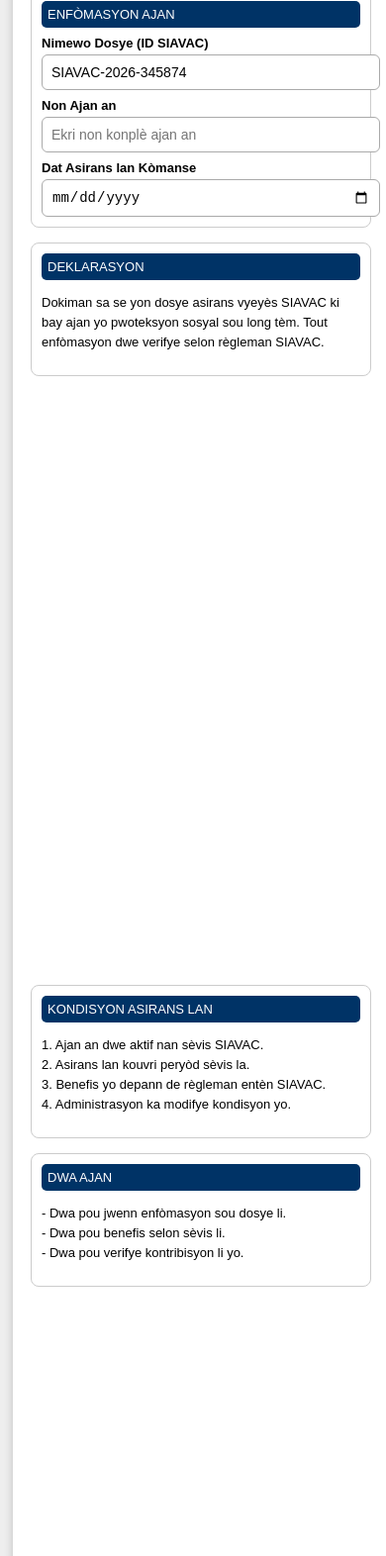
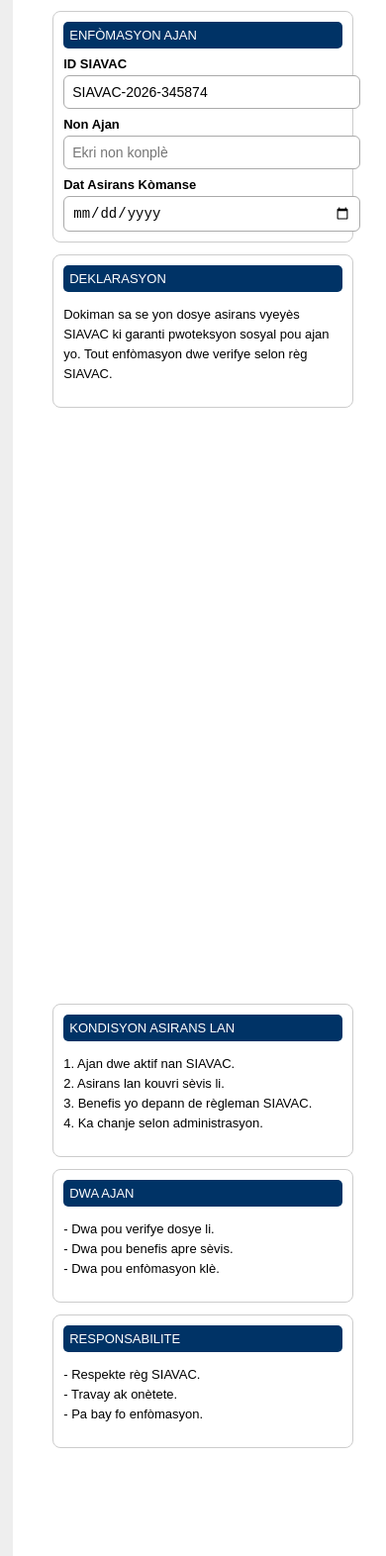
Before and after one commit to siavac/PouAsiransVyeyes, a plain HTML site: page index.html in a window 390 px wide. Shown: the part 174-1746 px from the top of the page at 99% size. Drawn offline with Linux system fonts and the light colour scheme.

Commit message:
Update index.html

```diff
--- a/index.html
+++ b/index.html
@@ -3,7 +3,7 @@
 <head>
 <meta charset="UTF-8">
 <meta name="viewport" content="width=device-width, initial-scale=1.0">
-<title>SIAVAC - Asirans Vyeyès Ajan</title>
+<title>SIAVAC - Asirans Vyeyès</title>
 
 <script src="https://cdnjs.cloudflare.com/ajax/libs/html2pdf.js/0.10.1/html2pdf.bundle.min.js"></script>
 
@@ -19,24 +19,21 @@ max-width:900px;
 margin:auto;
 background:#fff;
 padding:10px;
-border-radius:10px;
-box-shadow:0 0 10px rgba(0,0,0,0.2);
 }
 
 #pdf{
 width:100%;
-margin:auto;
 }
 
-/* PAGE */
+/* 🔥 FIX PAGES */
 .page{
 width:100%;
-max-width:210mm;
-min-height:297mm;
-padding:12px;
+height:297mm;
+padding:12mm;
 box-sizing:border-box;
 page-break-after:always;
 break-after:page;
+overflow:hidden;
 }
 
 .page:last-child{
@@ -46,7 +43,7 @@ page-break-after:auto;
 /* HEADER */
 .header{
 text-align:center;
-margin-bottom:15px;
+margin-bottom:10px;
 }
 
 .header img{
@@ -63,9 +60,9 @@ font-size:22px;
 font-size:14px;
 }
 
-/* SECTION */
+/* BOX */
 .section{
-margin-top:15px;
+margin-top:12px;
 padding:10px;
 border:1px solid #ccc;
 border-radius:8px;
@@ -89,11 +86,17 @@ font-size:13px;
 
 input{
 width:100%;
-padding:9px;
+padding:8px;
 margin-top:4px;
 border:1px solid #aaa;
 border-radius:6px;
 font-size:14px;
+}
+
+/* TEXT */
+p{
+font-size:13px;
+line-height:20px;
 }
 
 /* BUTTON */
@@ -109,15 +112,11 @@ font-size:15px;
 cursor:pointer;
 }
 
-button:hover{
-background:#0050a5;
-}
-
 /* MOBILE */
 @media(max-width:768px){
-body{padding:5px;}
-.container{padding:8px;}
-.page{padding:10px;}
+.page{
+padding:8mm;
+}
 }
 </style>
 </head>
@@ -126,7 +125,7 @@ body{padding:5px;}
 
 <div class="container" id="pdf">
 
-<!-- PAGE 1 -->
+<!-- ================= PAGE 1 ================= -->
 <div class="page">
 
 <div class="header">
@@ -138,107 +137,113 @@ body{padding:5px;}
 <div class="section">
 <div class="title">ENFÒMASYON AJAN</div>
 
-<label>Nimewo Dosye (ID SIAVAC)</label>
+<label>ID SIAVAC</label>
 <input type="text" id="siavac_id" readonly>
 
-<label>Non Ajan an</label>
-<input type="text" placeholder="Ekri non konplè ajan an">
+<label>Non Ajan</label>
+<input type="text" placeholder="Ekri non konplè">
 
-<label>Dat Asirans lan Kòmanse</label>
+<label>Dat Asirans Kòmanse</label>
 <input type="date">
 </div>
 
 <div class="section">
 <div class="title">DEKLARASYON</div>
-<p style="font-size:13px;line-height:20px;">
-Dokiman sa se yon dosye asirans vyeyès SIAVAC ki bay ajan yo pwoteksyon sosyal sou long tèm.
-Tout enfòmasyon dwe verifye selon règleman SIAVAC.
+<p>
+Dokiman sa se yon dosye asirans vyeyès SIAVAC ki garanti pwoteksyon sosyal pou ajan yo.
+Tout enfòmasyon dwe verifye selon règ SIAVAC.
 </p>
 </div>
 
 </div>
 
-<!-- PAGE 2 -->
+<!-- ================= PAGE 2 ================= -->
 <div class="page">
 
 <div class="section">
 <div class="title">KONDISYON ASIRANS LAN</div>
 
-<p style="font-size:13px;line-height:20px;">
-1. Ajan an dwe aktif nan sèvis SIAVAC.<br>
-2. Asirans lan kouvri peryòd sèvis la.<br>
-3. Benefis yo depann de règleman entèn SIAVAC.<br>
-4. Administrasyon ka modifye kondisyon yo.
+<p>
+1. Ajan dwe aktif nan SIAVAC.<br>
+2. Asirans lan kouvri sèvis li.<br>
+3. Benefis yo depann de règleman SIAVAC.<br>
+4. Ka chanje selon administrasyon.
 </p>
 </div>
 
 <div class="section">
 <div class="title">DWA AJAN</div>
 
-<p style="font-size:13px;line-height:20px;">
-- Dwa pou jwenn enfòmasyon sou dosye li.<br>
-- Dwa pou benefis selon sèvis li.<br>
-- Dwa pou verifye kontribisyon li yo.
+<p>
+- Dwa pou verifye dosye li.<br>
+- Dwa pou benefis apre sèvis.<br>
+- Dwa pou enfòmasyon klè.
+</p>
+</div>
+
+<div class="section">
+<div class="title">RESPONSABILITE</div>
+
+<p>
+- Respekte règ SIAVAC.<br>
+- Travay ak onètete.<br>
+- Pa bay fo enfòmasyon.
 </p>
 </div>
 
 </div>
 
-<!-- PAGE 3 -->
+<!-- ================= PAGE 3 ================= -->
 <div class="page">
 
 <div class="section">
-<div class="title">RESPONSABILITE AJAN</div>
+<div class="title">SÈTIFIKASYON FINAL</div>
 
-<p style="font-size:13px;line-height:20px;">
-- Respekte règ SIAVAC.<br>
-- Travay ak onètete.<br>
-- Evite fo deklarasyon.
+<p>
+Mwen konfime tout enfòmasyon mwen bay yo se verite epi mwen aksepte kondisyon SIAVAC.
 </p>
+
+<label>Siyati Ajan</label>
+<input type="text">
 </div>
 
 <div class="section">
-<div class="title">SÈTIFIKASYON</div>
+<div class="title">NÒT FINAL</div>
 
-<p style="font-size:13px;">
-Mwen konfime mwen aksepte tout kondisyon ki nan dosye sa.
+<p>
+Dokiman sa se yon dosye ofisyèl SIAVAC ki kapab itilize pou dosye administratif ak verifikasyon entèn.
 </p>
-
-<label>Siyati Ajan an</label>
-<input type="text">
-
 </div>
 
 </div>
 
-<button onclick="downloadPDF()">📄 Telechaje PDF la</button>
+<button onclick="downloadPDF()">📄 Telechaje Dosye a</button>
 
 </div>
 
 <script>
-// ID otomatik SIAVAC
+// ID otomatik
 function generateID(){
 const year = new Date().getFullYear();
-const random = Math.floor(100000 + Math.random() * 900000);
+const rand = Math.floor(100000 + Math.random()*900000);
 document.getElementById("siavac_id").value =
-"SIAVAC-" + year + "-" + random;
+"SIAVAC-" + year + "-" + rand;
 }
 
 window.onload = generateID;
 
-// PDF DOWNLOAD
+// PDF FIXED
 function downloadPDF(){
 const element = document.getElementById("pdf");
 
 html2pdf().set({
-margin: 5,
-filename: 'SIAVAC_Asirans_Vyeyes_Ajan.pdf',
+margin: 0,
+filename: 'SIAVAC_Asirans_3Paj.pdf',
 image: { type: 'jpeg', quality: 0.98 },
 html2canvas: {
 scale: 2,
 useCORS: true,
-scrollY: 0,
-windowWidth: element.scrollWidth
+scrollY: 0
 },
 jsPDF: {
 unit: 'mm',
```
